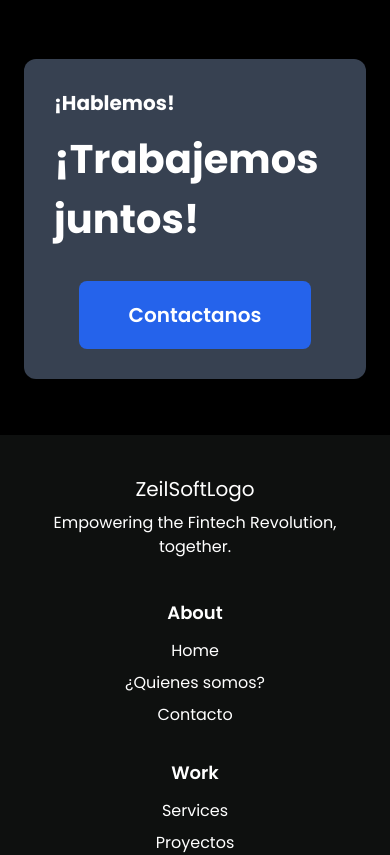
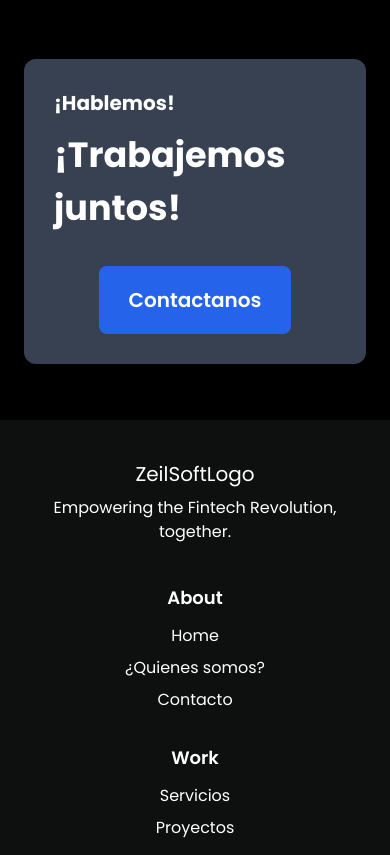
Before and after one commit to ZeilSoft/zailsoft-portfolio, a React (Vite) app in the folder front/: page /about in a window 390 px wide. Shown: the part 3760-4615 px from the top of the page. Built offline with nearby package versions, Linux system fonts and the light colour scheme; no server answers.

Commit message:
feat(Front): :art: Footer hover underline

```diff
--- a/front/src/components/ContactSection.tsx
+++ b/front/src/components/ContactSection.tsx
@@ -7,14 +7,14 @@ const ContactSection = () => {
         <div className="flex flex-col gap-3 lg:w-[500px]">
           <h3 className="text-xl lg:text-[29px] font-bold">¡Hablemos!</h3>
 
-          <h4 className="text-[40px] lg:text-[64px] font-bold">
+          <h4 className="text-[30px] 2xsm:text-[35px] xsm:text-[40px] lg:text-[64px] font-bold">
             ¡Trabajemos juntos!
           </h4>
         </div>
       </div>
 
       <div className="flex items-center justify-center">
-        <button className="py-5 px-[50px] font-semibold rounded-lg bg-blue-600 hover:bg-blue-600/90">
+        <button className="py-5 px-[30px] xsm:px-[50px] font-semibold rounded-lg bg-blue-600 hover:bg-blue-600/90">
           <Link
             to="contact"
             className="text-xl lg:text-2xl"
--- a/front/src/pages/home/components/Footer.tsx
+++ b/front/src/pages/home/components/Footer.tsx
@@ -16,17 +16,41 @@ const Footer = () => {
           <div className="flex flex-col gap-3 items-center lg:items-start">
             <h3 className="font-semibold text-lg">About</h3>
             <div className="flex flex-col items-center lg:items-start gap-2">
-              <p>Home</p>
-              <p>¿Quienes somos?</p>
-              <p>Contacto</p>
+              <Link
+                className="hover:underline"
+                to="/home"
+              >
+                Home
+              </Link>
+              <Link
+                className="hover:underline"
+                to="/about"
+              >
+                ¿Quienes somos?</Link>
+              <Link
+                className="hover:underline"
+                to="/contact"
+              >
+                Contacto
+              </Link>
             </div>
           </div>
 
           <div className="flex flex-col gap-3 items-center lg:items-start">
             <h3 className="font-semibold text-lg">Work</h3>
             <div className="flex flex-col items-center lg:items-start gap-2">
-              <p>Services</p>
-              <p>Proyectos</p>
+              <Link
+                className="hover:underline"
+                to="/services"
+              >
+                Servicios
+              </Link>
+              <Link
+                className="hover:underline"
+                to="/projects"
+              >
+                Proyectos
+              </Link>
             </div>
           </div>
 
--- a/front/tailwind.config.js
+++ b/front/tailwind.config.js
@@ -16,6 +16,7 @@ export default {
       },
     },
     screens: {
+      "2xsm": '360px',
       "xsm": '415px',
       ...defaultTheme.screens,
     },
```
